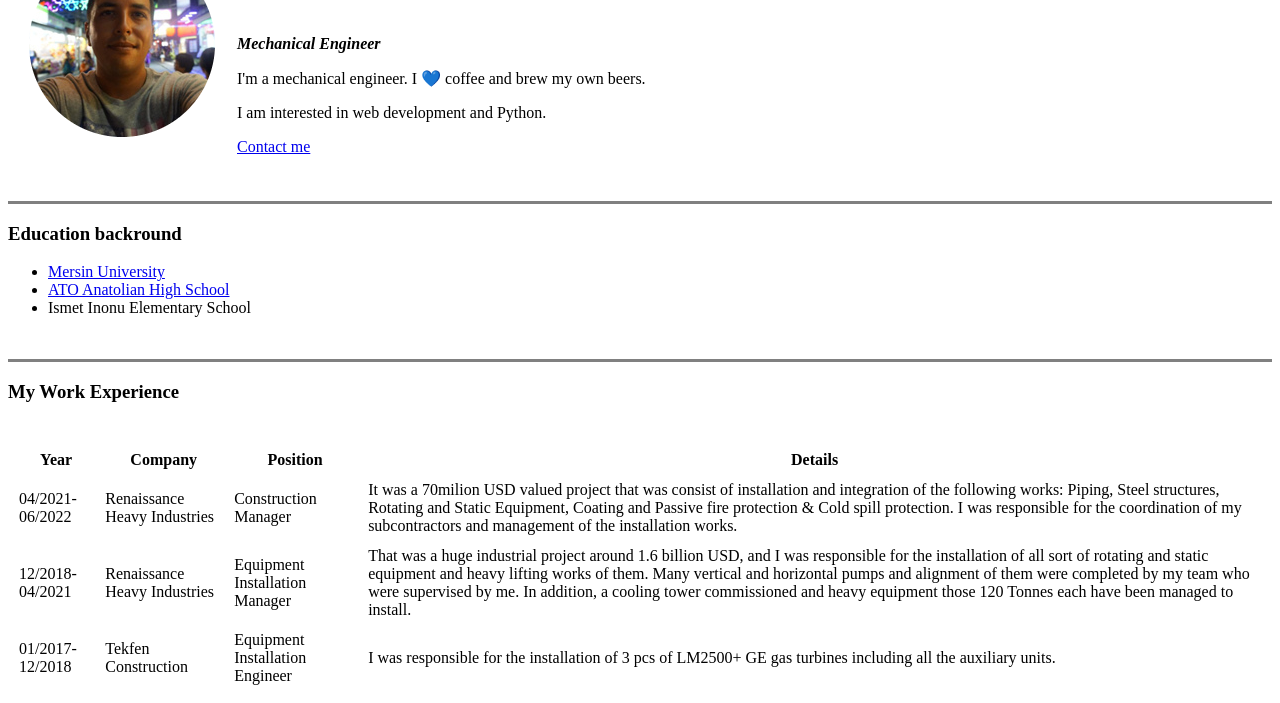
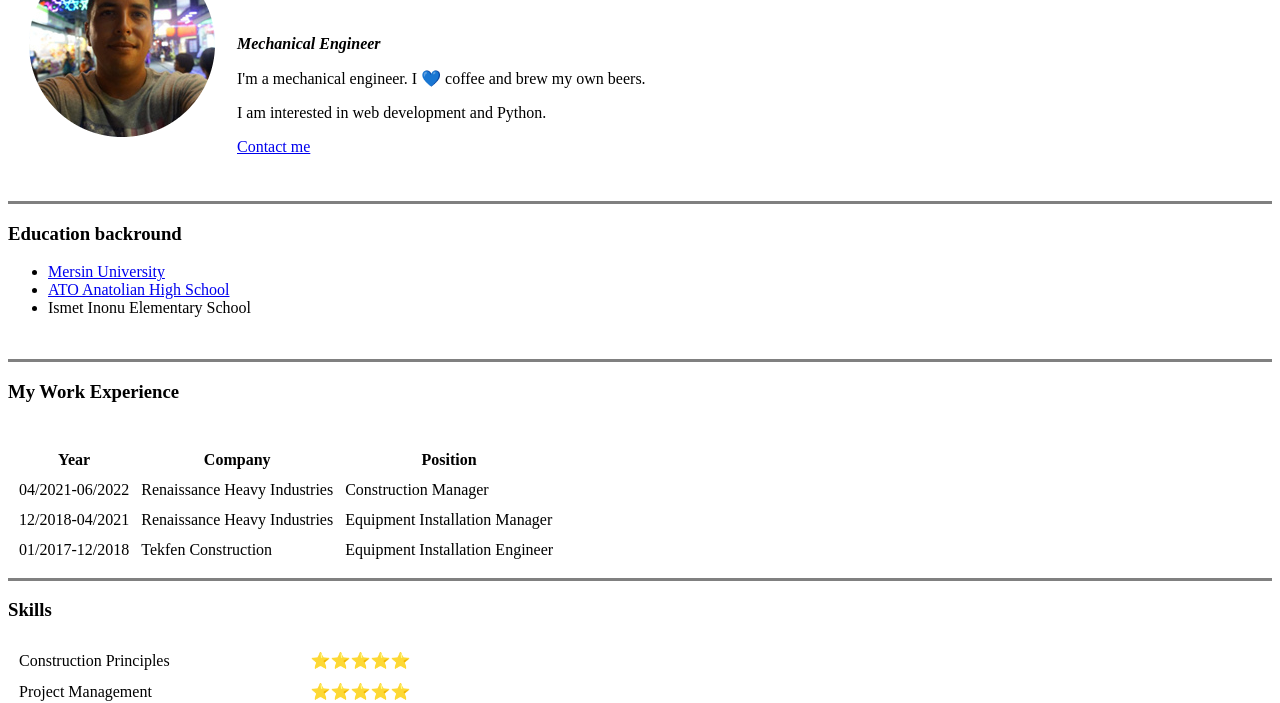
Before and after one commit to ErincT/cv, a plain HTML site: page index.html in a window 1280 px wide. Shown: the part 108-811 px from the top of the page. Drawn offline with Linux system fonts and the light colour scheme.

Commit message:
Update index.html

```diff
--- a/index.html
+++ b/index.html
@@ -39,7 +39,7 @@
                     <th>Year</th>
                     <th>Company</th>
                     <th>Position</th>
-                    <th>Details</th>
+
                 </tr>
             </thead>
             <tbody>
@@ -47,20 +47,20 @@
                     <td>04/2021-06/2022</td>
                     <td>Renaissance Heavy Industries</td>
                     <td>Construction Manager</td>
-                    <td>It was a 70milion USD valued project that was consist of installation and integration of the following works: Piping, Steel structures, Rotating and Static Equipment, Coating and Passive fire protection & Cold spill protection. I was responsible for the coordination of my subcontractors and management of the installation works.</td>
+
                 </tr>
                 <tr>
                     <td>12/2018-04/2021</td>
                     <td>Renaissance Heavy Industries</td>
                     <td>Equipment Installation Manager</td>
-                    <td>That was a huge industrial project around 1.6 billion USD, and I was responsible for the installation of all  sort of rotating and static equipment and heavy lifting works of them. Many vertical and horizontal  pumps and alignment of them were completed by my team who were supervised by me. In addition, a cooling tower commissioned and heavy equipment those 120 Tonnes each have been managed to install.</td>
+
                 </tr>
 
                 <tr>
                   <td>01/2017-12/2018</td>
                   <td>Tekfen Construction</td>
                   <td>Equipment Installation Engineer</td>
-                  <td>I was responsible for the installation of 3 pcs of LM2500+ GE gas turbines including all the auxiliary units.</td>
+
                 </tr>
             </tbody>
         </table>
```
